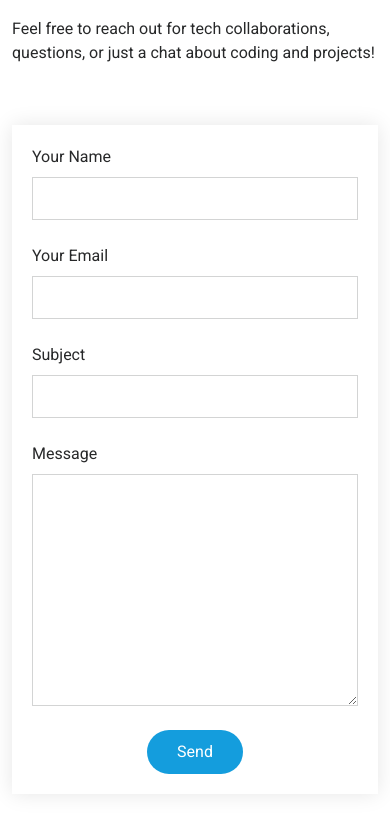
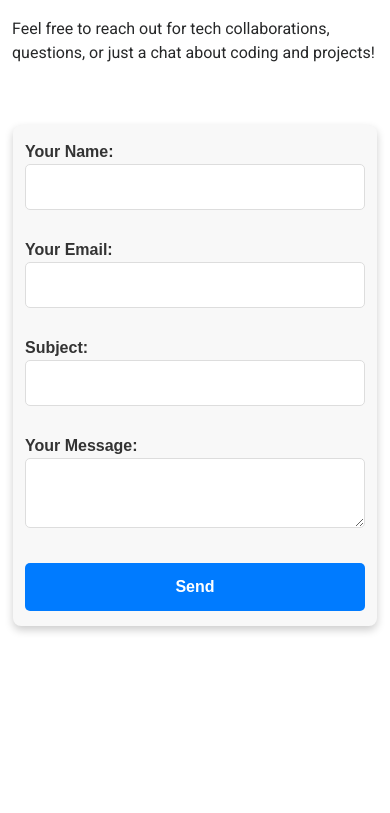
Before and after one commit to jyotsanashyama/Portfolio, a plain HTML site: page index.html in a window 390 px wide. Shown: the part 8247-9060 px from the top of the page. After the commit the page ends 8933 px from the top, so only its background shows below. Drawn offline with Linux system fonts and the light colour scheme.

Commit message:
Update index.html

```diff
--- a/index.html
+++ b/index.html
@@ -131,9 +131,11 @@
                   <li><i class="bi bi-chevron-right"></i> <strong>Degree:</strong> <span>Computer Science and
                       Engineering</span></li>
                   <li><i class="bi bi-chevron-right"></i> <strong>Linkedin:</strong>
-                    <span>linkedin.com/in/jyotsanashyama</span></li>
+                    <span>linkedin.com/in/jyotsanashyama</span>
+                  </li>
                   <li><i class="bi bi-chevron-right"></i> <strong>Leetcode:</strong>
-                    <span>leetcode.com/u/jyotsanashyama/</span></li>
+                    <span>leetcode.com/u/jyotsanashyama/</span>
+                  </li>
                 </ul>
               </div>
               <div class="col-lg-6">
@@ -146,7 +148,8 @@
                   <li><i class="bi bi-chevron-right"></i> <strong>Email:</strong> <span>jyotsanashyama@gmail.com</span>
                   </li>
                   <li><i class="bi bi-chevron-right"></i> <strong>Github:</strong>
-                    <span>github.com/jyotsanashyama</span></li>
+                    <span>github.com/jyotsanashyama</span>
+                  </li>
                 </ul>
               </div>
             </div>
@@ -287,6 +290,8 @@
 
     </section><!-- /Skills Section -->
 
+
+
     <!-- Resume Section -->
     <section id="resume" class="resume section">
 
@@ -302,7 +307,7 @@
           <div class="col-lg-6" data-aos="fade-up" data-aos-delay="100">
 
 
-            <h3 class="resume-title">Education</h3>
+            <h3 class="resume-title ">Education</h3>
             <div class="resume-item">
               <h4>Computer Science and Engineering</h4>
               <h5>2022 - 2026</h5>
@@ -510,11 +515,13 @@
         <p>Feel free to reach out for tech collaborations, questions, or just a chat about coding and projects!</p>
       </div><!-- End Section Title -->
 
+
+
       <div class="container d-flex justify-content-center" data-aos="fade-up" data-aos-delay="100">
 
         <div class="row gy-4">
 
-
+          <!--
           <div class="col-lg-7">
             <form action="https://formspree.io/f/movqevez" method="post" class="php-email-form">
               <div class="row gy-4">
@@ -551,8 +558,29 @@
 
               </div>
             </form>
-          </div><!-- End Contact Form -->
+          </div> End Contact Form -->
 
+
+
+          <form action="https://formspree.io/f/movqevez" method="POST">
+            <label>
+              Your Name:
+              <input type="text" name="name" required>
+            </label>
+            <label>
+              Your Email:
+              <input type="email" name="email" required>
+            </label>
+            <label>
+              Subject:
+              <input type="text" name="subject" required>
+            </label>
+            <label>
+              Your Message:
+              <textarea name="message" required></textarea>
+            </label>
+            <button type="submit">Send</button>
+          </form>
         </div>
 
       </div>
@@ -560,7 +588,7 @@
     </section><!-- /Contact Section -->
 
   </main>
-<!--
+  <!--
   <footer id="footer" class="footer position-relative light-background">
 
     <div class="container">
@@ -570,10 +598,10 @@
       </div>
       <div class="credits">
          All the links in the footer should remain intact. -->
-        <!-- You can delete the links only if you've purchased the pro version. -->
-        <!-- Licensing information: https://bootstrapmade.com/license/ -->
-        <!-- Purchase the pro version with working PHP/AJAX contact form: [buy-url] -->
-         <!--
+  <!-- You can delete the links only if you've purchased the pro version. -->
+  <!-- Licensing information: https://bootstrapmade.com/license/ -->
+  <!-- Purchase the pro version with working PHP/AJAX contact form: [buy-url] -->
+  <!--
         Designed by <a href="https://bootstrapmade.com/">BootstrapMade</a>
       </div>
     </div>
@@ -658,6 +686,74 @@
         flex-wrap: nowrap;
       }
     }
+
+
+    /* Center the form on the page */
+    form {
+      max-width: 500px;
+      margin: 0 auto;
+      padding: 20px;
+      background-color: #f8f8f8;
+      border-radius: 8px;
+      box-shadow: 0 4px 8px rgba(0, 0, 0, 0.2);
+      font-family: Arial, sans-serif;
+    }
+
+    /* Style for labels */
+    label {
+      display: block;
+      font-weight: bold;
+      margin-bottom: 8px;
+      color: #333;
+    }
+
+    /* Style for input fields */
+    input[type="text"],
+    input[type="email"],
+    textarea {
+      width: 100%;
+      padding: 10px;
+      margin-bottom: 20px;
+      border: 1px solid #ddd;
+      border-radius: 5px;
+      font-size: 1em;
+      color: #555;
+    }
+
+    /* Additional input styling */
+    input[type="text"]:focus,
+    input[type="email"]:focus,
+    textarea:focus {
+      outline: none;
+      border-color: #007bff;
+      box-shadow: 0 0 5px rgba(0, 123, 255, 0.5);
+    }
+
+    /* Button styling */
+    button[type="submit"] {
+      width: 100%;
+      padding: 12px;
+      background-color: #007bff;
+      color: #fff;
+      font-size: 1em;
+      font-weight: bold;
+      border: none;
+      border-radius: 5px;
+      cursor: pointer;
+      transition: background-color 0.3s ease;
+    }
+
+    /* Button hover effect */
+    button[type="submit"]:hover {
+      background-color: #0056b3;
+    }
+
+    /* Responsive design for smaller screens */
+    @media (max-width: 600px) {
+      form {
+        padding: 15px;
+      }
+    }
   </style>
 
 </body>
```
